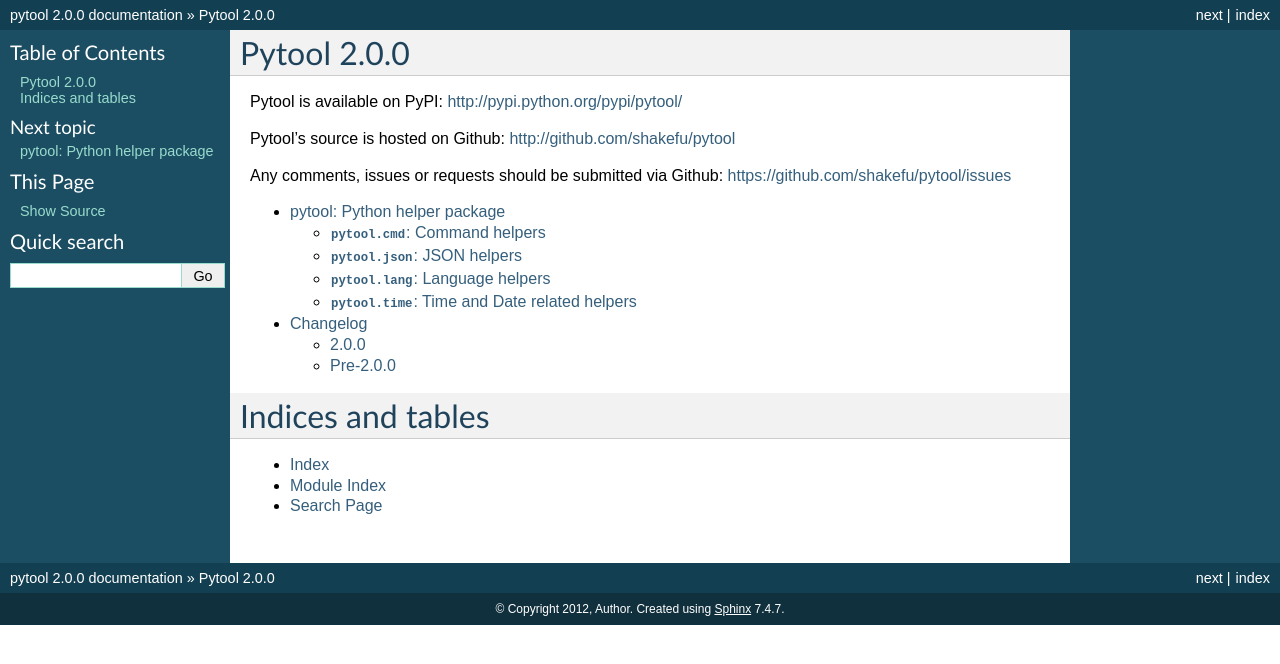
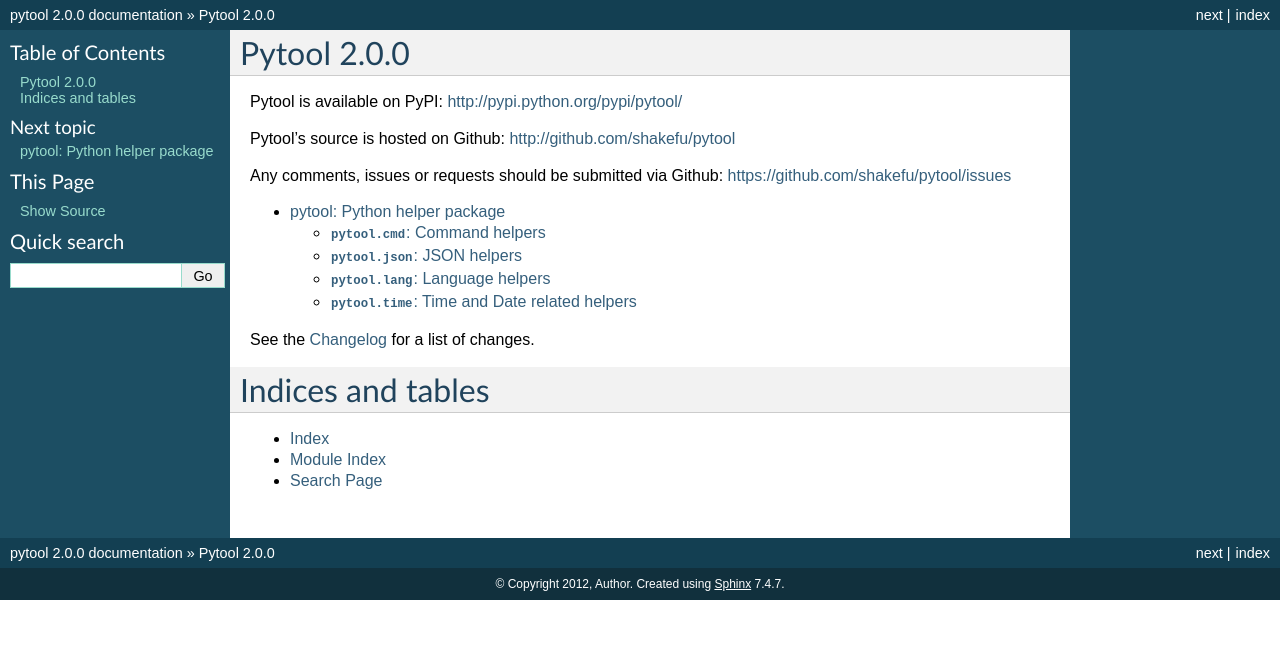
Before and after one commit to shakefu/pytool, a Sphinx documentation site: the page built from docs/index.rst, in a window 1280 px wide. Shown: the top 664 px of the page. Built offline with Sphinx 7.4.7, drawn with Linux system fonts in a browser that asks for light colours.

Commit message:
Improve documentation.

```diff
--- a/docs/changes.rst
+++ b/docs/changes.rst
@@ -6,9 +6,9 @@
 2.0.0
 -----
 
-- Add :func:`pytool.time.floor_minute` and :func:`pytool.time.floor_week`
+- Add :func:`pytool.time.floor_minute` and :func:`pytool.time.floor_week`.
 - Change :func:`pytool.time.floor_month` and :func:`pytool.time.floor_day` to
-  preserve timezone information
+  preserve timezone information.
 
 
 Pre-2.0.0
--- a/docs/index.rst
+++ b/docs/index.rst
@@ -17,7 +17,15 @@
    :maxdepth: 5
 
    pytool
+
+
+.. toctree::
+   :hidden:
+
    changes
+
+
+See the :doc:`changes` for a list of changes.
 
 
 Indices and tables
```
